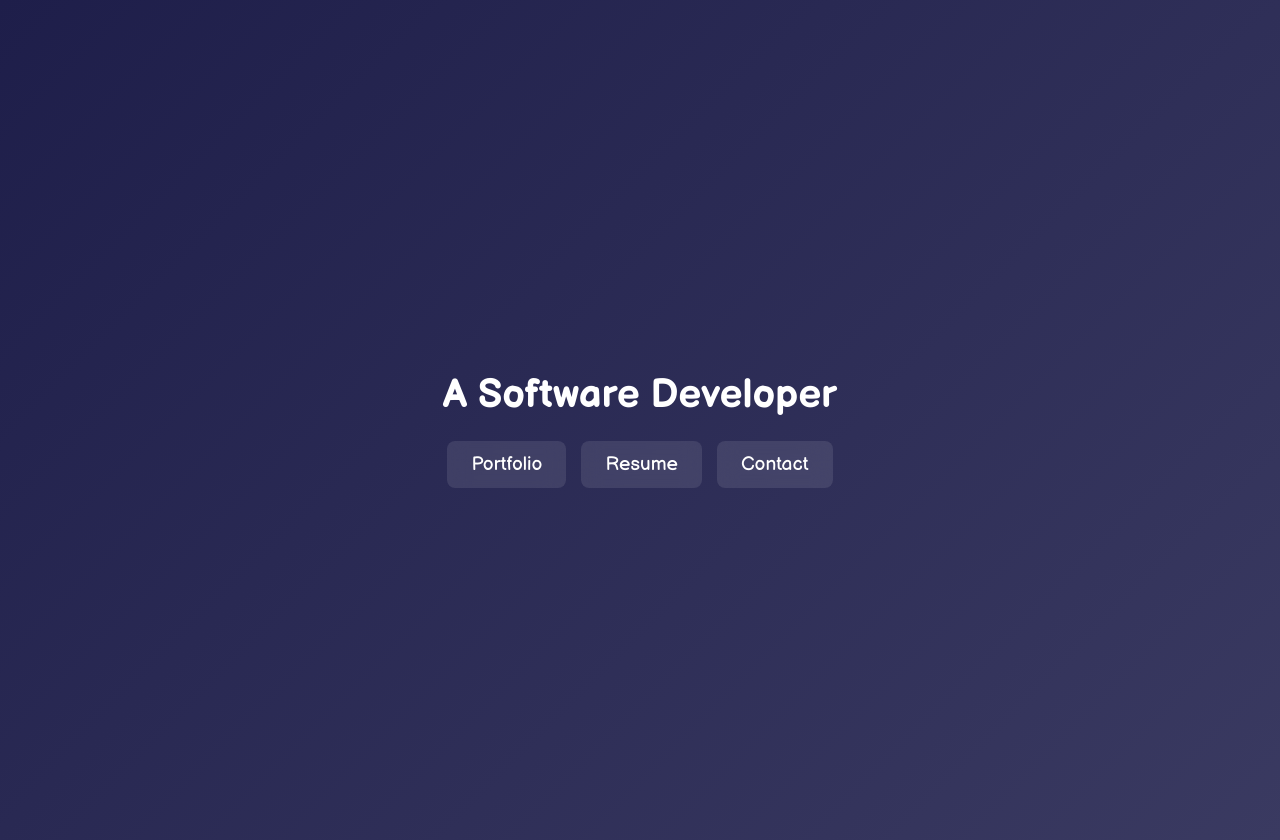
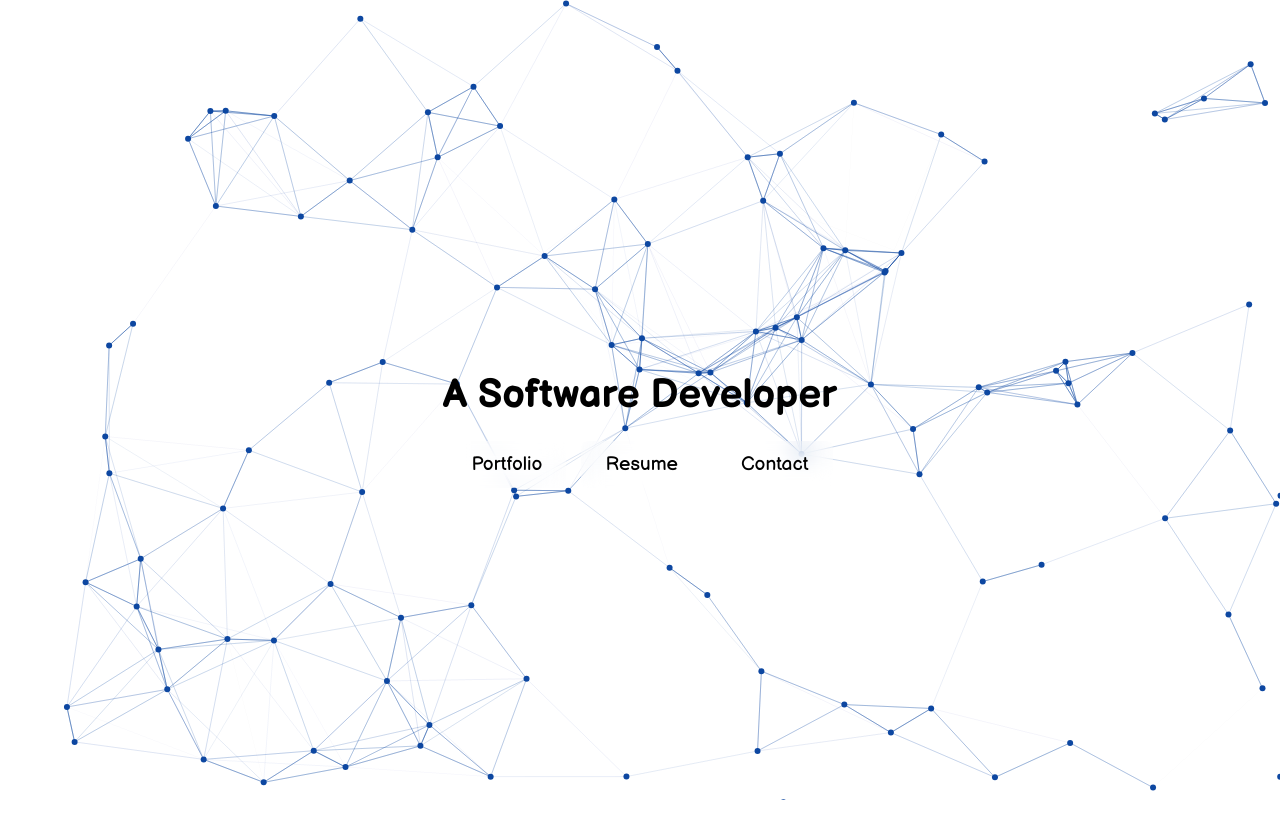
Before and after one commit to Yasashri/portfolio, a React (Vite) app: page / in a window 1280 px wide. Built offline with nearby package versions, Linux system fonts and the light colour scheme; a web font is replaced by a local one.

Commit message:
Changes background

```diff
--- a/package.json
+++ b/package.json
@@ -12,7 +12,10 @@
   "dependencies": {
     "react": "^19.0.0",
     "react-dom": "^19.0.0",
-    "react-router-dom": "^7.2.0"
+    "react-router-dom": "^7.2.0",
+    "react-tsparticles": "^2.12.2",
+    "tsparticles-engine": "^2.12.0",
+    "tsparticles-slim": "^2.12.0"
   },
   "devDependencies": {
     "@eslint/js": "^9.19.0",
--- /dev/null
+++ b/src/Components/ParticleBackground.tsx
@@ -0,0 +1,53 @@
+import React, { useCallback } from "react";
+import Particles from "react-tsparticles";
+import { loadSlim } from "tsparticles-slim";
+
+const ParticleBackground = () => {
+  const particlesInit = useCallback(async (engine) => {
+    await loadSlim(engine);
+  }, []);
+
+  return (
+    <Particles
+      id="tsparticles"
+      init={particlesInit}
+      options={{
+        background: {
+          color: "transparent",
+        },
+        particles: {
+          number: {
+            value: 100,
+            density: {
+              enable: true,
+              value_area: 800,
+            },
+          },
+          color: {
+            value: "#0d47a1",
+          },
+          links: {
+            enable: true,
+            color: "#0d47a1",
+            opacity: 0.5,
+            distance: 150,
+          },
+          move: {
+            enable: true,
+            speed: 3,
+          },
+        },
+        interactivity: {
+          events: {
+            onHover: {
+              enable: true,
+              mode: "repulse",
+            },
+          },
+        },
+      }}
+    />
+  );
+};
+
+export default ParticleBackground;
--- a/src/pages/Home.tsx
+++ b/src/pages/Home.tsx
@@ -1,4 +1,5 @@
 import { useState, useEffect } from "react";
+import ParticleBackground from "../Components/ParticleBackground";
 import Contact from "../Components/Contact";
 
 const titles = [
@@ -8,12 +9,9 @@ const titles = [
   "A Traveller",
 ];
 
-function Home() {
+const Home = () => {
   const [currentTitle, setCurrentTitle] = useState(0);
   const [fade, setFade] = useState(true);
-  const [bgColor, setBgColor] = useState(
-    "linear-gradient(135deg, #1e1e2f, #3a3a5f)"
-  );
   const [contactVisible, setContactVisible] = useState(false);
 
   const openContacts = () => {
@@ -25,58 +23,48 @@ function Home() {
   };
 
   useEffect(() => {
-    function getRandomColor(baseColor: string) {
-      const base = parseInt(baseColor.slice(1), 16);
-      const randomOffset = Math.floor(Math.random() * 100);
-      const randomColor = base + randomOffset;
-      return `#${randomColor.toString(16).padStart(6, "0")}`;
-    }
-
     const interval = setInterval(() => {
       setFade(false);
       setTimeout(() => {
         setCurrentTitle((prev) => (prev + 1) % titles.length);
         setFade(true);
-
-        setBgColor(() => {
-          const newColor1 = getRandomColor("#1e1e2f");
-          const newColor2 = getRandomColor("#3a3a5f");
-          return `linear-gradient(135deg, ${newColor1}, ${newColor2})`;
-        });
       }, 500);
     }, 3000);
 
     return () => clearInterval(interval);
-  }, []); // Only runs once on mount
+  }, []);
 
   return (
-    <div className='ym-container' style={{ background: bgColor }}>
+    <div style={{ position: "relative", height: "100vh" }}>
+      <ParticleBackground />
+      <div className="ym-container">
         <Contact visibility={contactVisible} closeButton={closeContact} />
         <div className={`ym-container__name ${fade ? "fade-in" : "fade-out"}`}>
           {titles[currentTitle]}
         </div>
-      <div className='ym-container__menu'>
+        <div className="ym-container__menu">
           <div
-          className='ym-container__menu-item ym-container__menu-item--portfolio'
+            className="ym-container__menu-item ym-container__menu-item--portfolio"
             onClick={openContacts}
           >
             Portfolio
           </div>
           <div
-          className='ym-container__menu-item ym-container__menu-item--resume'
+            className="ym-container__menu-item ym-container__menu-item--resume"
             onClick={openContacts}
           >
             Resume
           </div>
           <div
-          className='ym-container__menu-item ym-container__menu-item--contact'
+            className="ym-container__menu-item ym-container__menu-item--contact"
             onClick={openContacts}
           >
             Contact
           </div>
         </div>
       </div>
+    </div>
   );
-}
+};
 
 export default Home;
--- a/src/styles/css/App.css
+++ b/src/styles/css/App.css
@@ -4,9 +4,9 @@ body {
   font-family: "Balsamiq Sans", serif;
   margin: 0;
   padding: 0;
-  background: linear-gradient(135deg, #1e1e2f, #3a3a5f);
-  color: #fff;
-  text-align: center;
+  /*  background: linear-gradient(135deg, #1e1e2f, #3a3a5f);
+   color: #fff;
+   text-align: center; */
 }
 
 .ym-container {
--- a/src/styles/scss/App.scss
+++ b/src/styles/scss/App.scss
@@ -3,9 +3,9 @@ body {
   font-family: "Balsamiq Sans", serif;
   margin: 0;
   padding: 0;
-  background: linear-gradient(135deg, #1e1e2f, #3a3a5f);
+ /*  background: linear-gradient(135deg, #1e1e2f, #3a3a5f);
   color: #fff;
-  text-align: center;
+  text-align: center; */
 }
 
 @import "./home";
```
Also changed, not shown: 1 other file (tests, documents, lock files or other folders). Lines whose indentation alone changed are shown as unchanged.
